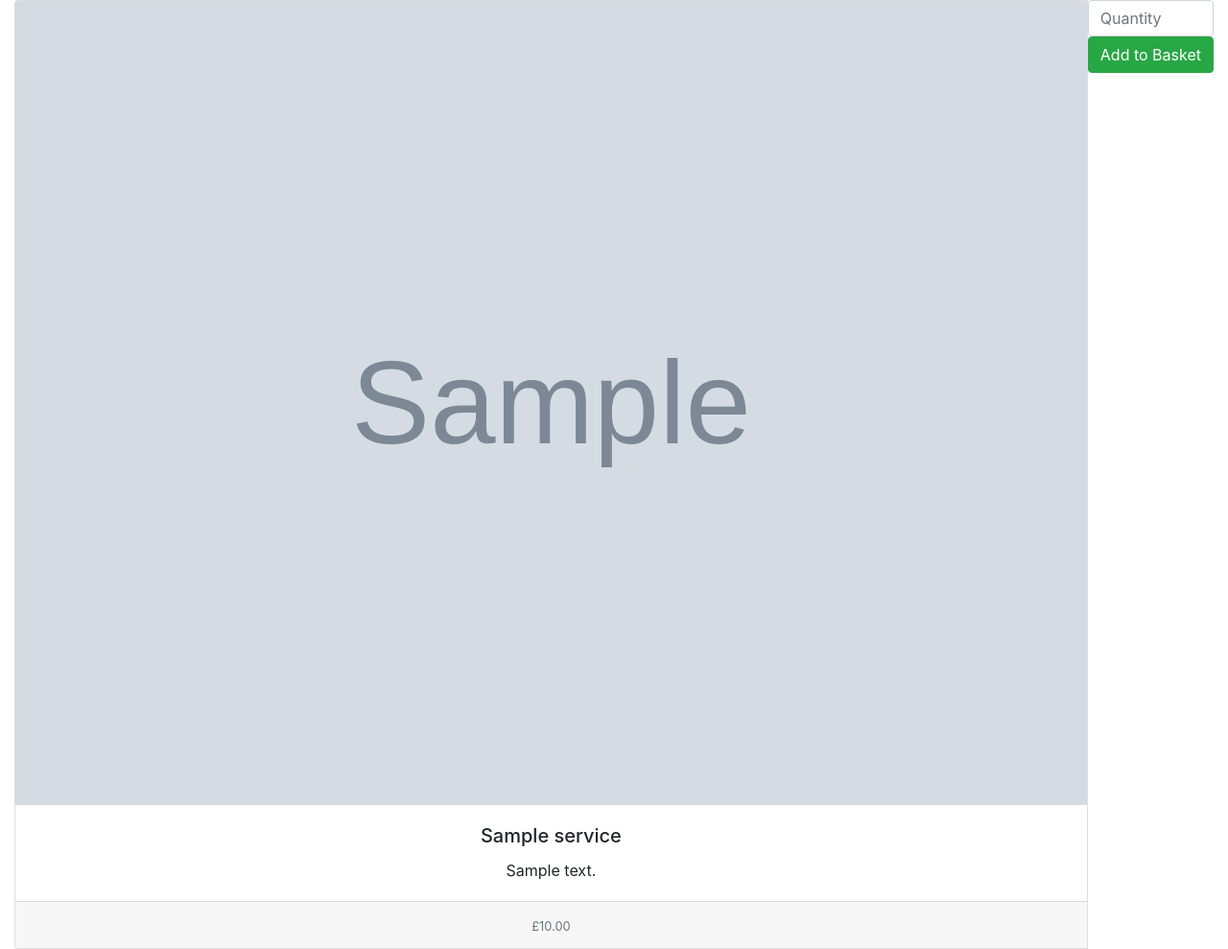
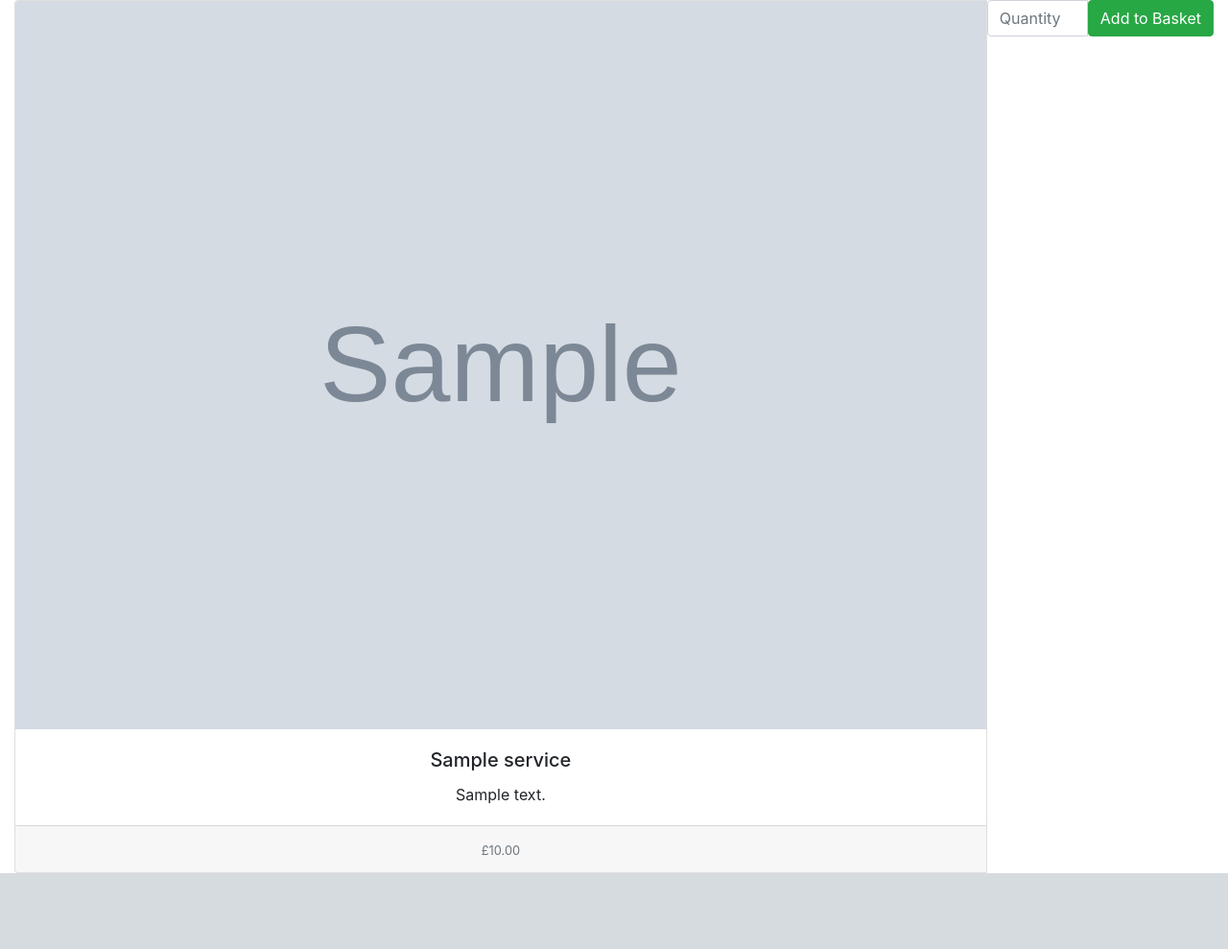
Before and after one commit to Code-Institute-Submissions/Freelance-Services, a Django app: page /services/ in a window 1280 px wide. Shown: the part 56-1045 px from the top of the page at 96% size. After the commit the page ends 966 px from the top, so only its background shows below. Run offline with Django 3.2, Linux system fonts and the light colour scheme; tables that the repository leaves empty hold one stand-in row (values such as "Sample post"); grey boxes marked "Sample" are stand-in pictures; some libraries are stand-ins or nearby versions.

Commit message:
Typo corrections

```diff
--- a/services/templates/services/services.html
+++ b/services/templates/services/services.html
@@ -17,10 +17,10 @@
             </div>
         </div>
 
-        <form action="{% url 'add_to_basket' product.id %}">
+        <form method="POST" action="{% url 'add_to_basket' service.id %}">
             {% csrf_token %}
-            <div class="input_group">
-                <input name="quantity" type="number" min="1" max="10" class="form-control" placeholder="Quantity">
+            <div class="input-group">
+                <input id='quantity' name="quantity" type="number" min="1" max="10" class="form-control" placeholder="Quantity">
                 <span class="input-group-btn">
                     <button class="btn btn-success" type="submit">Add to Basket</button>
                 </span>
```
